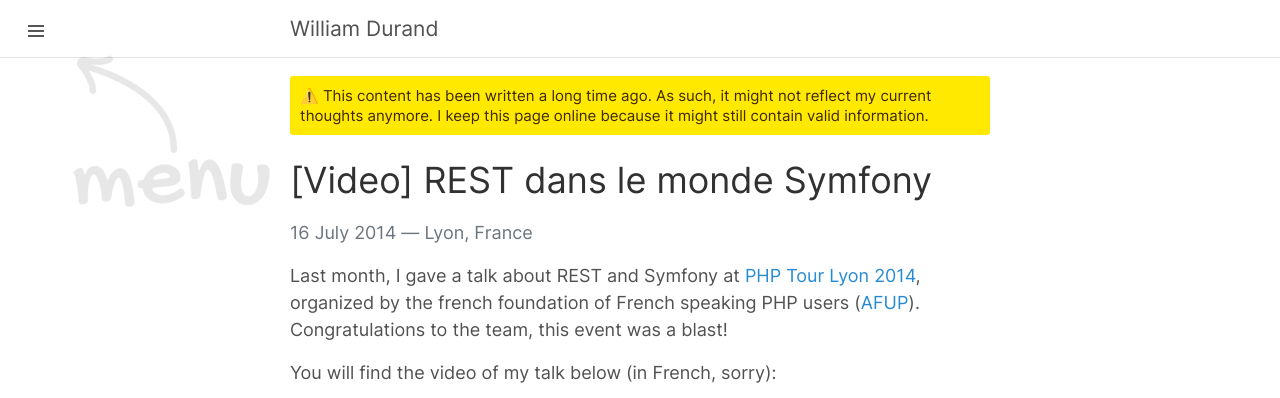
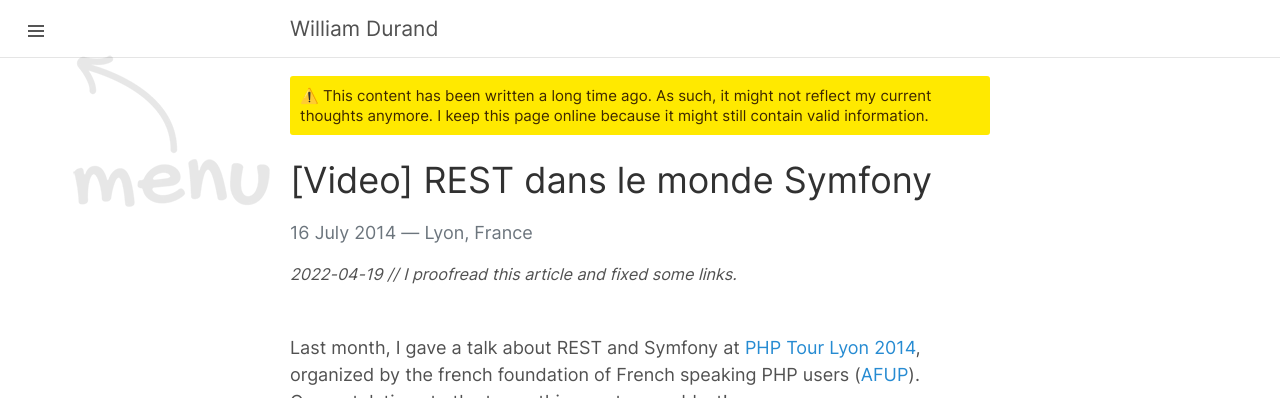
Before and after one commit to willdurand/willdurand.github.io, a Jekyll site: the page built from _posts/2014-07-16-video-rest-dans-le-monde-symfony.md, in a window 1280 px wide and 900 px high, cut to the strip 0-398 px from the top of the window. Built offline with Jekyll 4.4.1, drawn with Linux system fonts in a browser that asks for light colours.

Commit message:
add missing update notes

```diff
--- a/_posts/2014-07-16-video-rest-dans-le-monde-symfony.md
+++ b/_posts/2014-07-16-video-rest-dans-le-monde-symfony.md
@@ -4,6 +4,9 @@
 tags: [PHP]
 title: "[Video] REST dans le monde Symfony"
 tweet_id: 489318138375602176
+updates:
+  - date: 2022-04-19
+    content: I proofread this article and fixed some links.
 ---
 
 Last month, I gave a talk about REST and Symfony at [PHP Tour Lyon
```
Also changed, not shown: _posts/2014-11-09-video-software-testing-past-present-future.md (+3 -0 lines).
